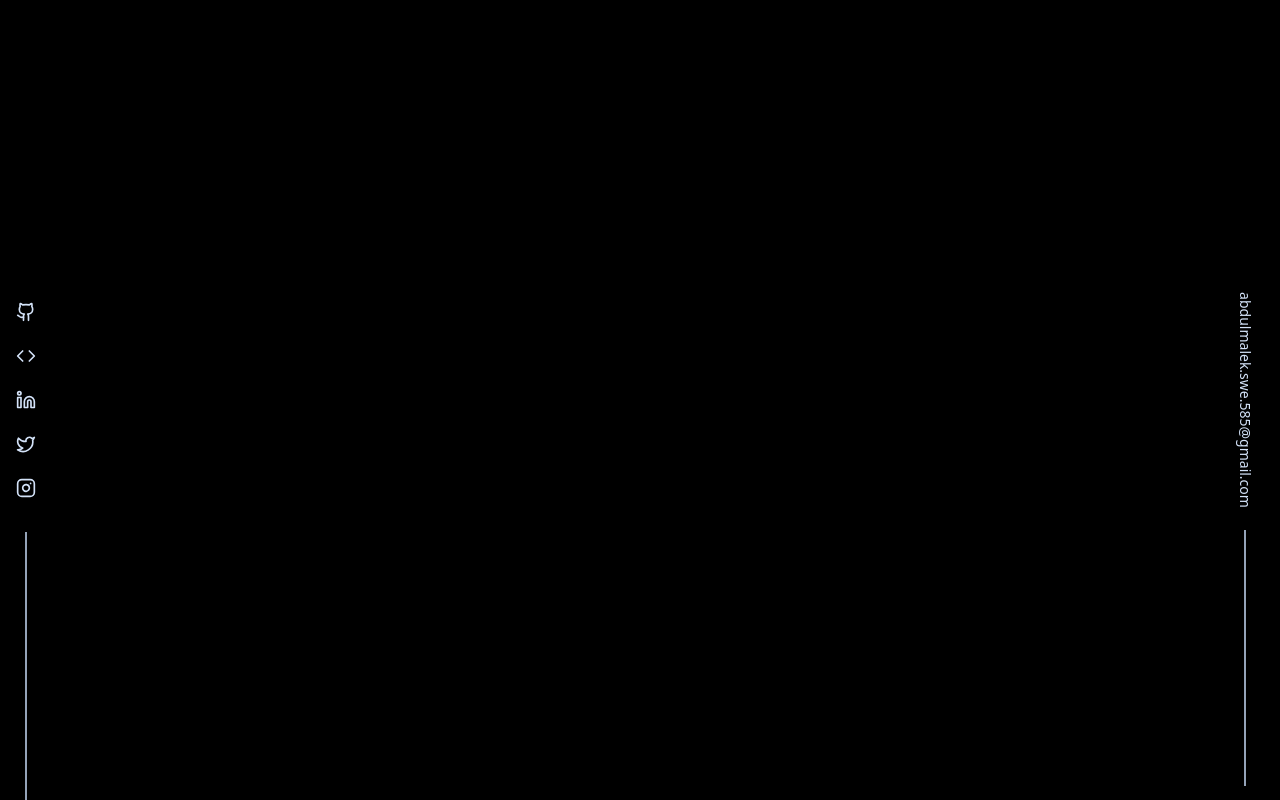
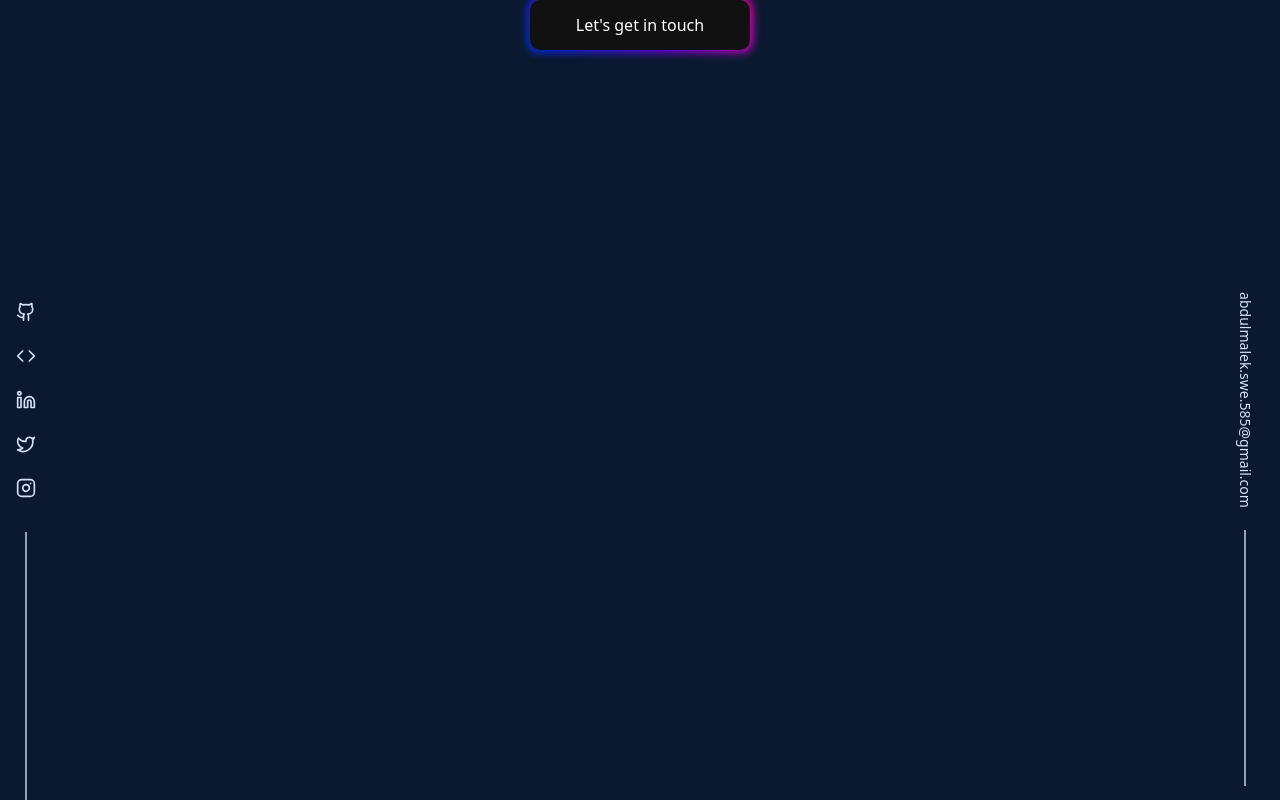
Before and after one commit to Arpit8126/Portfolio_site, a Next.js app: page / in a window 1280 px wide. Built offline with nearby package versions, Linux system fonts and the light colour scheme.

Commit message:
fix:animated button setup

```diff
--- /dev/null
+++ b/src/components/contact/Contact.tsx
@@ -0,0 +1,19 @@
+import React from "react";
+import { motion } from "framer-motion";
+
+const Contact = () => {
+  return (
+    <div className="flex justify-center">
+
+      <motion.button
+        whileTap={{ scale: 0.95 }}
+        whileHover={{ scale: 1.05 }}
+        className="glow-on-hover relative px-6 py-3 text-white bg-[#111] rounded-lg z-10"
+      >
+      Let{"'"}s get in touch
+      </motion.button>
+    </div>
+  );
+};
+
+export default Contact;
--- /dev/null
+++ b/src/components/exprience/Exprience.tsx
@@ -0,0 +1,11 @@
+import React from 'react';
+
+const Exprience = () => {
+    return (
+        <div>
+
+        </div>
+    );
+};
+
+export default Exprience;
--- a/src/pages/index.tsx
+++ b/src/pages/index.tsx
@@ -1,8 +1,10 @@
- import React from 'react';
+
+import Contact from '@/components/contact/Contact';
+import React from 'react';
 const Home = () => {
   return (
     <div>
-
+        <Contact/>
     </div>
   );
 };
--- a/src/styles/globals.css
+++ b/src/styles/globals.css
@@ -3,8 +3,69 @@
 @tailwind components;
 @tailwind utilities;
 body{
-    @apply bg-black;
+    /* @apply bg-black; */
+     background-color:#0a192f;
 }
 :root{
     --color-primary:#64ffda;
 }
+
+.glow-on-hover {
+    width: 220px;
+    height: 50px;
+    border: none;
+    outline: none;
+    color: #fff;
+    background: #111;
+    cursor: pointer;
+    position: relative;
+    z-index: 0;
+    border-radius: 10px;
+}
+
+.glow-on-hover:before {
+    content: '';
+    background: linear-gradient(45deg, #ff0000, #ff7300, #fffb00, #48ff00, #00ffd5, #002bff, #7a00ff, #ff00c8, #ff0000);
+    position: absolute;
+    top: -2px;
+    left:-2px;
+    background-size: 400%;
+    z-index: -1;
+    filter: blur(5px);
+    width: calc(100% + 4px);
+    height: calc(100% + 4px);
+    animation: glowing 20s linear infinite;
+    opacity: 0;
+    transition: opacity .3s ease-in-out;
+    border-radius: 10px;
+}
+
+.glow-on-hover:active {
+    color: #000
+}
+
+.glow-on-hover:active:after {
+    background: transparent;
+}
+
+.glow-on-hover:before {
+    opacity: 1;
+}
+
+.glow-on-hover:after {
+    z-index: -1;
+    content: '';
+    position: absolute;
+    width: 100%;
+    height: 100%;
+    background: #111;
+    left: 0;
+    top: 0;
+    border-radius: 10px;
+}
+
+@keyframes glowing {
+    0% { background-position: 0 0; }
+    50% { background-position: 400% 0; }
+    100% { background-position: 0 0; }
+}
```
Also changed, not shown: src/components/layout/Navbar.tsx (+3 -8 lines).
